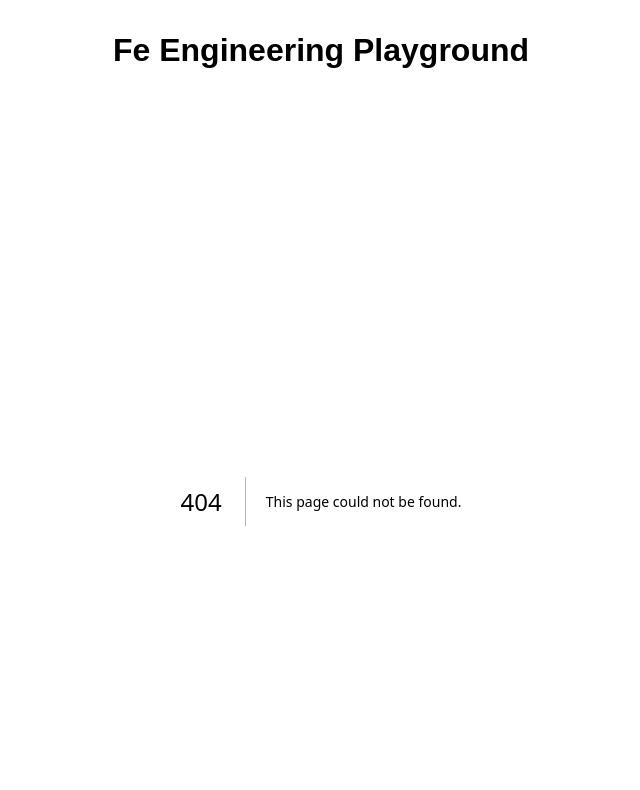
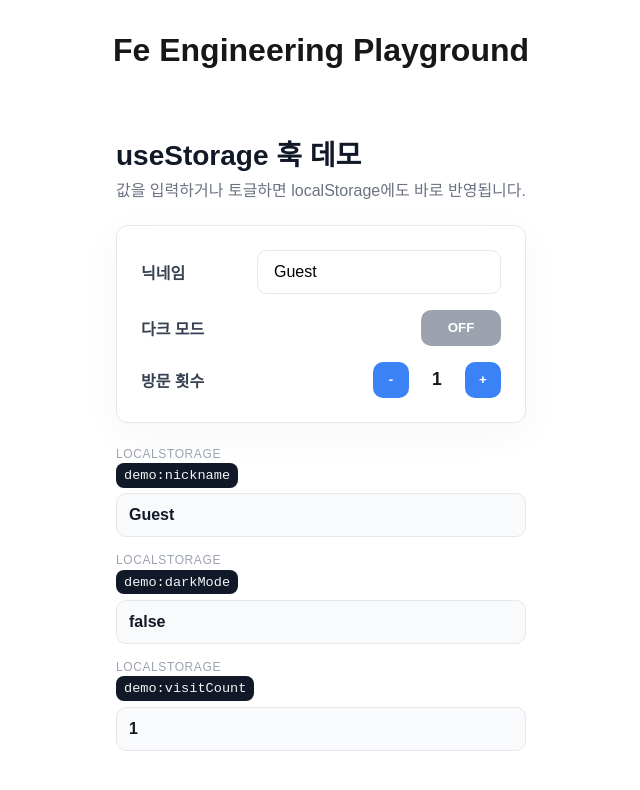
Before and after one commit to monam2/fe-engineering-base, a Next.js app in the folder apps/playground/: page /react/use-storage in a window 1280 px wide. Before the commit this address had no page. Shown: the top 790 px of the page, without its empty margins (319-959 px from the left). Built offline with nearby package versions, Linux system fonts and the light colour scheme.

Commit message:
feat(playground): useStorage 데모 적용

```diff
--- /dev/null
+++ b/apps/playground/src/app/react/use-storage/page.tsx
@@ -0,0 +1,7 @@
+"use client";
+
+import UseStorageContainer from "@/components/react/UseStorage/UseStorageContainer";
+
+export default function UseStoragePage() {
+  return <UseStorageContainer />;
+}
--- a/apps/playground/src/components/home/HomeContainer.tsx
+++ b/apps/playground/src/components/home/HomeContainer.tsx
@@ -14,6 +14,7 @@ export default function HomeContainer() {
         { name: "Row Section", href: "/react/row-section" },
         { name: "useDebounce Hook", href: "/react/use-debounce" },
         { name: "useClickOutside Hook", href: "/react/use-click-outside" },
+        { name: "useStorage Hook", href: "/react/use-storage" },
       ]}
     />
   );
--- /dev/null
+++ b/apps/playground/src/components/react/UseStorage/UseStorageContainer.tsx
@@ -0,0 +1,222 @@
+/** @jsxImportSource @emotion/react */
+"use client";
+
+import { css } from "@emotion/react";
+import { useStorage } from "@fe-base/hooks";
+
+export default function UseStorageContainer() {
+  const [nickname, setNickname] = useStorage<string>({
+    key: "demo:nickname",
+    initialValue: "Guest",
+  });
+
+  const [darkMode, setDarkMode] = useStorage<boolean>({
+    key: "demo:darkMode",
+    initialValue: false,
+  });
+
+  const [visitCount, setVisitCount] = useStorage<number>({
+    key: "demo:visitCount",
+    initialValue: 1,
+  });
+
+  return (
+    <div css={pageStyles}>
+      <header>
+        <h2>useStorage 훅 데모</h2>
+        <p>값을 입력하거나 토글하면 localStorage에도 바로 반영됩니다.</p>
+      </header>
+
+      <section css={cardStyles}>
+        <div css={rowStyles}>
+          <label css={labelStyles}>닉네임</label>
+          <input
+            css={inputStyles}
+            value={nickname}
+            onChange={(e) => setNickname(e.target.value)}
+            placeholder="닉네임을 입력하세요"
+          />
+        </div>
+
+        <div css={rowStyles}>
+          <label css={labelStyles}>다크 모드</label>
+          <button
+            css={toggleButtonStyles(darkMode)}
+            onClick={() => setDarkMode(!darkMode)}
+          >
+            {darkMode ? "ON" : "OFF"}
+          </button>
+        </div>
+
+        <div css={rowStyles}>
+          <label css={labelStyles}>방문 횟수</label>
+          <div css={counterStyles}>
+            <button onClick={() => setVisitCount(Math.max(0, visitCount - 1))}>
+              -
+            </button>
+            <span>{visitCount}</span>
+            <button onClick={() => setVisitCount(visitCount + 1)}>+</button>
+          </div>
+        </div>
+      </section>
+
+      <section css={storageCardStyles}>
+        <div>
+          <p css={metaLabelStyles}>localStorage</p>
+          <code css={codeStyles}>demo:nickname</code>
+          <div css={valueBoxStyles}>{nickname}</div>
+        </div>
+        <div>
+          <p css={metaLabelStyles}>localStorage</p>
+          <code css={codeStyles}>demo:darkMode</code>
+          <div css={valueBoxStyles}>{String(darkMode)}</div>
+        </div>
+        <div>
+          <p css={metaLabelStyles}>localStorage</p>
+          <code css={codeStyles}>demo:visitCount</code>
+          <div css={valueBoxStyles}>{visitCount}</div>
+        </div>
+      </section>
+    </div>
+  );
+}
+
+const pageStyles = css`
+  display: flex;
+  flex-direction: column;
+  gap: 1.5rem;
+  padding: 2rem;
+  max-width: 960px;
+  width: 100%;
+
+  header h2 {
+    margin: 0 0 0.25rem 0;
+    font-size: 1.75rem;
+    color: #111827;
+  }
+
+  header p {
+    margin: 0;
+    color: #6b7280;
+  }
+`;
+
+const cardStyles = css`
+  background: #ffffff;
+  border: 1px solid #e5e7eb;
+  border-radius: 12px;
+  padding: 1.5rem;
+  display: flex;
+  flex-direction: column;
+  gap: 1rem;
+  box-shadow: 0 10px 40px rgba(0, 0, 0, 0.04);
+`;
+
+const rowStyles = css`
+  display: flex;
+  align-items: center;
+  gap: 1rem;
+  justify-content: space-between;
+`;
+
+const labelStyles = css`
+  font-weight: 600;
+  color: #374151;
+  min-width: 100px;
+`;
+
+const inputStyles = css`
+  flex: 1;
+  padding: 0.75rem 1rem;
+  border-radius: 10px;
+  border: 1px solid #e5e7eb;
+  font-size: 1rem;
+  transition: border 0.2s ease, box-shadow 0.2s ease;
+
+  &:focus {
+    outline: none;
+    border-color: #3b82f6;
+    box-shadow: 0 0 0 3px rgba(59, 130, 246, 0.15);
+  }
+`;
+
+const toggleButtonStyles = (active: boolean) => css`
+  min-width: 80px;
+  padding: 0.65rem 1rem;
+  border-radius: 10px;
+  border: none;
+  font-weight: 700;
+  cursor: pointer;
+  color: white;
+  background: ${active
+    ? "linear-gradient(135deg, #10b981, #34d399)"
+    : "#9ca3af"};
+  box-shadow: ${active ? "0 10px 25px rgba(16, 185, 129, 0.25)" : "none"};
+  transition: transform 0.15s ease, box-shadow 0.15s ease;
+
+  &:hover {
+    transform: translateY(-1px);
+  }
+`;
+
+const counterStyles = css`
+  display: flex;
+  align-items: center;
+  gap: 0.5rem;
+
+  button {
+    width: 36px;
+    height: 36px;
+    border-radius: 10px;
+    border: none;
+    background: #3b82f6;
+    color: white;
+    font-weight: 700;
+    cursor: pointer;
+    transition: transform 0.15s ease;
+
+    &:hover {
+      transform: translateY(-1px);
+    }
+  }
+
+  span {
+    min-width: 40px;
+    text-align: center;
+    font-weight: 700;
+    font-size: 1.1rem;
+  }
+`;
+
+const storageCardStyles = css`
+  display: grid;
+  grid-template-columns: repeat(auto-fit, minmax(220px, 1fr));
+  gap: 1rem;
+`;
+
+const metaLabelStyles = css`
+  margin: 0;
+  font-size: 0.75rem;
+  text-transform: uppercase;
+  letter-spacing: 0.05em;
+  color: #9ca3af;
+`;
+
+const codeStyles = css`
+  display: inline-block;
+  margin: 0.15rem 0 0.35rem;
+  padding: 0.3rem 0.5rem;
+  border-radius: 8px;
+  background: #111827;
+  color: #f3f4f6;
+  font-size: 0.85rem;
+`;
+
+const valueBoxStyles = css`
+  background: #f8fafc;
+  border: 1px solid #e5e7eb;
+  border-radius: 10px;
+  padding: 0.75rem;
+  font-weight: 700;
+  color: #111827;
+`;
```
